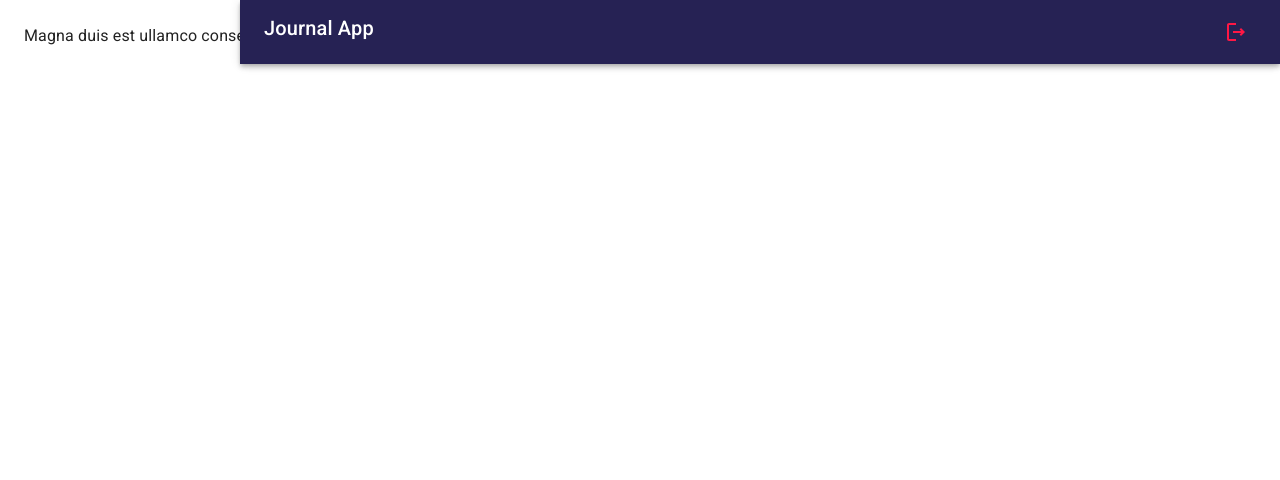
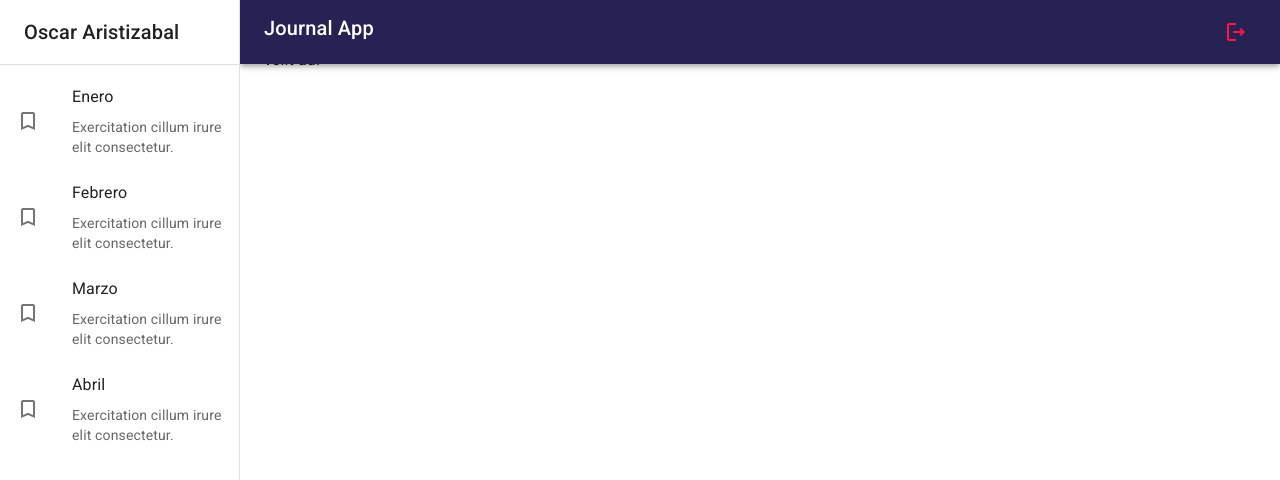
Before and after one commit to OscarAristizabalDev/reactjs-journal-app, a React (Vite) app: page / in a window 1280 px wide. Shown: the top 480 px of the page. Built offline with nearby package versions, Linux system fonts and the light colour scheme.

Commit message:
Se crea el SideBar con Material UI

```diff
--- /dev/null
+++ b/src/journal/components/SideBar.tsx
@@ -0,0 +1,52 @@
+import { Box, Divider, Drawer, Grid, List, ListItem, ListItemButton, ListItemIcon, ListItemText, Toolbar, Typography } from '@mui/material'
+import { TurnedInNot } from '@mui/icons-material';
+
+
+interface SideBarProps {
+    drawerWidth: number
+}
+
+export const SideBar = ({ drawerWidth = 240 }: SideBarProps) => {
+    return (
+        <Box
+            component='nav'
+            sx={{ width: { sm: drawerWidth }, flexShrink: { sm: 0 } }}
+        >
+            <Drawer
+                variant='permanent' // temporary
+                open
+                sx={{
+                    display: { xs: 'block' },
+                    '& .MuiDrawer-paper': { boxSizing: 'border-box', width: drawerWidth }
+                }}
+            >
+                <Toolbar>
+                    <Typography variant='h6' noWrap component='div'>
+                        Oscar Aristizabal
+                    </Typography>
+                </Toolbar>
+                <Divider />
+
+                <List>
+                    {
+                        ['Enero', 'Febrero', 'Marzo', 'Abril'].map(text => (
+                            <ListItem key={text} disablePadding>
+                                <ListItemButton>
+                                    <ListItemIcon>
+                                        <TurnedInNot />
+                                    </ListItemIcon>
+                                    <Grid container>
+                                        <ListItemText primary={text} />
+                                        <ListItemText secondary={'Exercitation cillum irure elit consectetur.'} />
+                                    </Grid>
+                                </ListItemButton>
+                            </ListItem>
+                        ))
+                    }
+                </List>
+
+            </Drawer>
+
+        </Box>
+    )
+}
--- a/src/journal/components/index.tsx
+++ b/src/journal/components/index.tsx
@@ -1 +1,2 @@
 export * from './NavBar'
+export * from './SideBar'
--- a/src/journal/layout/JournalLayout.tsx
+++ b/src/journal/layout/JournalLayout.tsx
@@ -1,5 +1,5 @@
 import { Box } from "@mui/material"
-import { NavBar } from "../components";
+import { NavBar, SideBar } from "../components";
 
 interface JournalLayoutProps {
     // Los componentes hijos son de tipo JSX.Element
@@ -15,6 +15,7 @@
             <NavBar drawerWidth={drawerWidth} />
 
             {/* Sidebar drawerWidth */}
+            <SideBar drawerWidth={drawerWidth}></SideBar>
 
             <Box
                 component='main'
```
